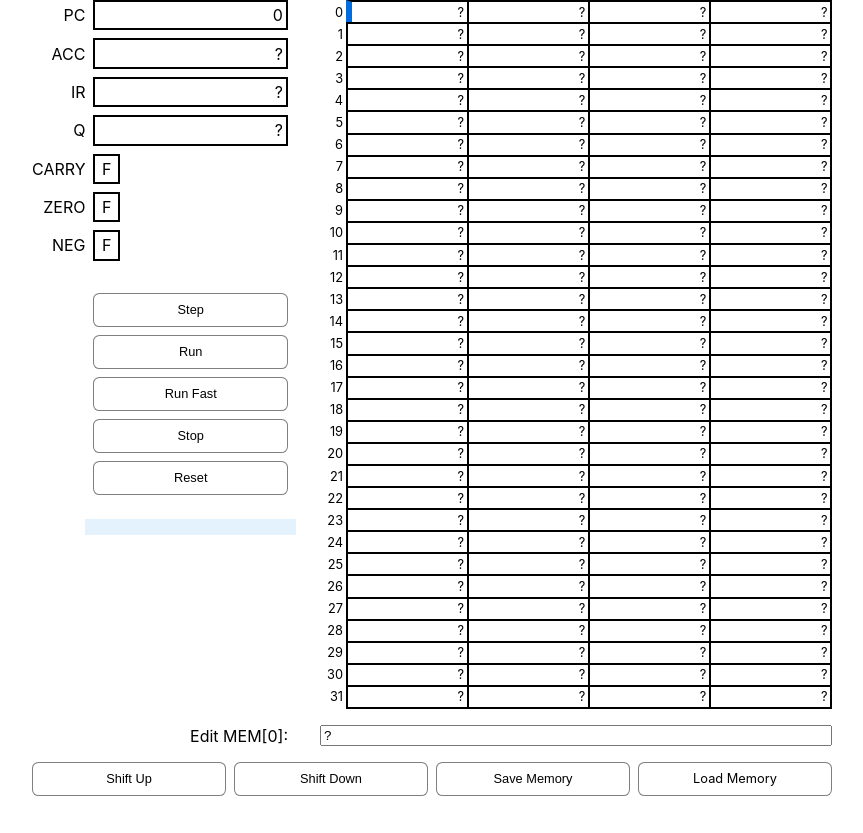
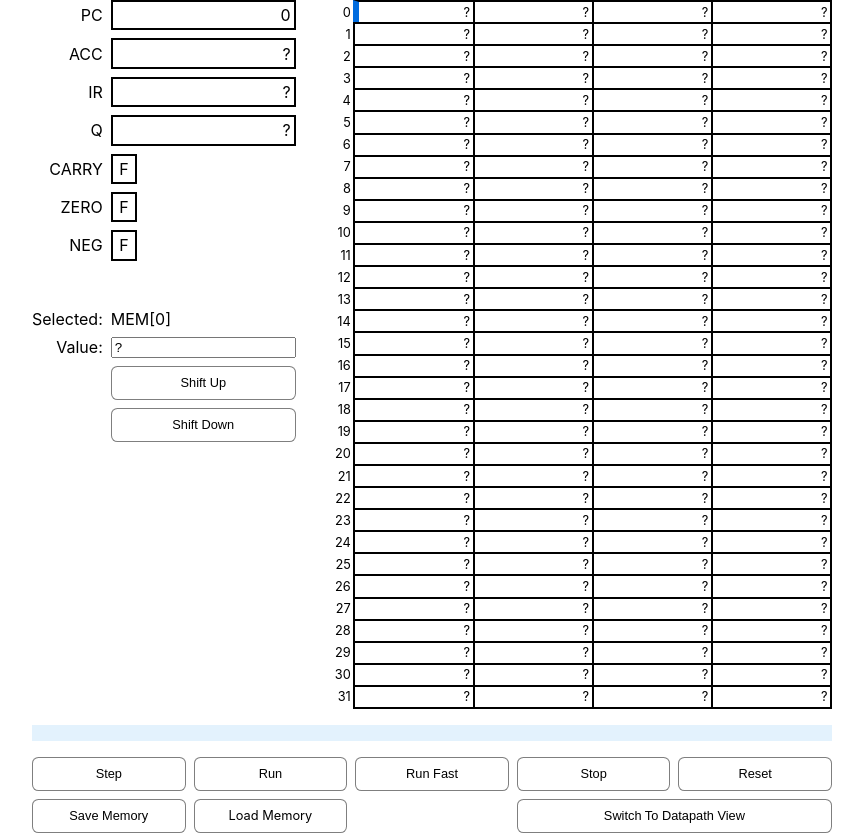
Before and after one commit to joshua-maros/pico-emulator, a React (Create React App) app: page / in a window 1280 px wide. Shown: the whole page, without its empty margins (208-1071 px from the left). Before the commit the page ends 800 px from the top, so only its background shows below. Built offline with nearby package versions, Linux system fonts and the light colour scheme.

Commit message:
Rearranged layout in preparation for datapath.

```diff
--- a/src/html_components/ProgrammerLayout.module.css
+++ b/src/html_components/ProgrammerLayout.module.css
@@ -15,9 +15,11 @@
 
 .actions {
   display: grid;
-  grid-template-columns: 1fr 1fr 1fr 1fr;
+  grid-template-columns: 1fr 1fr 1fr 1fr 1fr;
   grid-column-gap: 0.5em;
   column-gap: 0.5em;
+  grid-row-gap: 0.5em;
+  row-gap: 0.5em;
 }
 
 .actions button {
@@ -59,15 +61,18 @@
 }
 
 .info_message {
-  margin: -0.5em;
   padding: 0.5em;
   color: var(--info-text);
   background: var(--info-text-bg);
 }
 
 .error_message {
-  margin: -0.5em;
   padding: 0.5em;
   color: var(--error-text);
   background: var(--error-text-bg);
 }
+
+.switch_view_button {
+  grid-column: 4;
+  grid-column-end: 6;
+}
--- a/src/html_components/ProgrammerLayout.tsx
+++ b/src/html_components/ProgrammerLayout.tsx
@@ -172,25 +172,30 @@ export default class ProgrammerLayout extends React.Component<Props, State> {
             <FlagCell flag={pico.negFlag} />
 
             <div />
-            <div style={{ height: '1em' }} />
+            <div style={{ height: '2em' }} />
+
+            <div className={style.label}>Selected:</div>
+            <div>{editingLabel}</div>
+            <div className={style.label}>Value:</div>
+            <input
+              ref={this.textBoxRef}
+              value={this.state.editing.register.value}
+              onChange={changeValue}
+              onKeyUp={inputKeyUp}
+            />
 
             <div />
-            <button className="flat-button" onClick={() => pico.step()}>Step</button>
+            <button
+              className="flat-button"
+              onClick={() => { pico.memory.shiftUp(this.state.editing.memoryIndex || 0); this.forceUpdate() }}
+              disabled={!editingMemoryCell}
+            >Shift Up</button>
             <div />
-            <button className="flat-button" onClick={() => pico.startRunning(false)}>Run</button>
-            <div />
-            <button className="flat-button" onClick={() => pico.startRunning(true)}>Run Fast</button>
-            <div />
-            <button className="flat-button" onClick={() => pico.halt()}>Stop</button>
-            <div />
-            <button className="flat-button" onClick={() => pico.reset()}>Reset</button>
-
-            <div />
-            <div style={{ height: '1em' }} />
-            <div />
-            <div className={pico.lastMessageWasError ? style.error_message : style.info_message}>
-              {pico.lastMessage}
-            </div>
+            <button
+              className="flat-button"
+              onClick={() => { pico.memory.shiftDown(this.state.editing.memoryIndex || 0); this.forceUpdate() }}
+              disabled={!editingMemoryCell}
+            >Shift Down</button>
           </div>
           <MemoryGrid
             memory={pico.memory}
@@ -198,29 +203,19 @@ export default class ProgrammerLayout extends React.Component<Props, State> {
             focusedIndex={this.state.editing.memoryIndex}
           />
         </div>
-        <div className={style.register_editor}>
-          <div className={style.label}>Edit {editingLabel}:</div>
-          <input
-            ref={this.textBoxRef}
-            value={this.state.editing.register.value}
-            onChange={changeValue}
-            onKeyUp={inputKeyUp}
-          />
+        <div className={pico.lastMessageWasError ? style.error_message : style.info_message}>
+          {pico.lastMessage}
         </div>
         <div className={style.actions}>
-          <button
-            className="flat-button"
-            onClick={() => { pico.memory.shiftUp(this.state.editing.memoryIndex || 0); this.forceUpdate() }}
-            disabled={!editingMemoryCell}
-          >Shift Up</button>
-          <button
-            className="flat-button"
-            onClick={() => { pico.memory.shiftDown(this.state.editing.memoryIndex || 0); this.forceUpdate() }}
-            disabled={!editingMemoryCell}
-          >Shift Down</button>
+          <button className="flat-button" onClick={() => pico.step()}>Step</button>
+          <button className="flat-button" onClick={() => pico.startRunning(false)}>Run</button>
+          <button className="flat-button" onClick={() => pico.startRunning(true)}>Run Fast</button>
+          <button className="flat-button" onClick={() => pico.halt()}>Stop</button>
+          <button className="flat-button" onClick={() => pico.reset()}>Reset</button>
           <button className="flat-button" onClick={saveFile}>Save Memory</button>
           <label className="flat-button" htmlFor="file">Load Memory</label>
           <input onChange={loadFile} id="file" type="file" accept=".csv" className={style.semi_hidden} />
+          <button className={'flat-button ' + style.switch_view_button}>Switch To Datapath View</button>
         </div>
       </div>
     )
```
